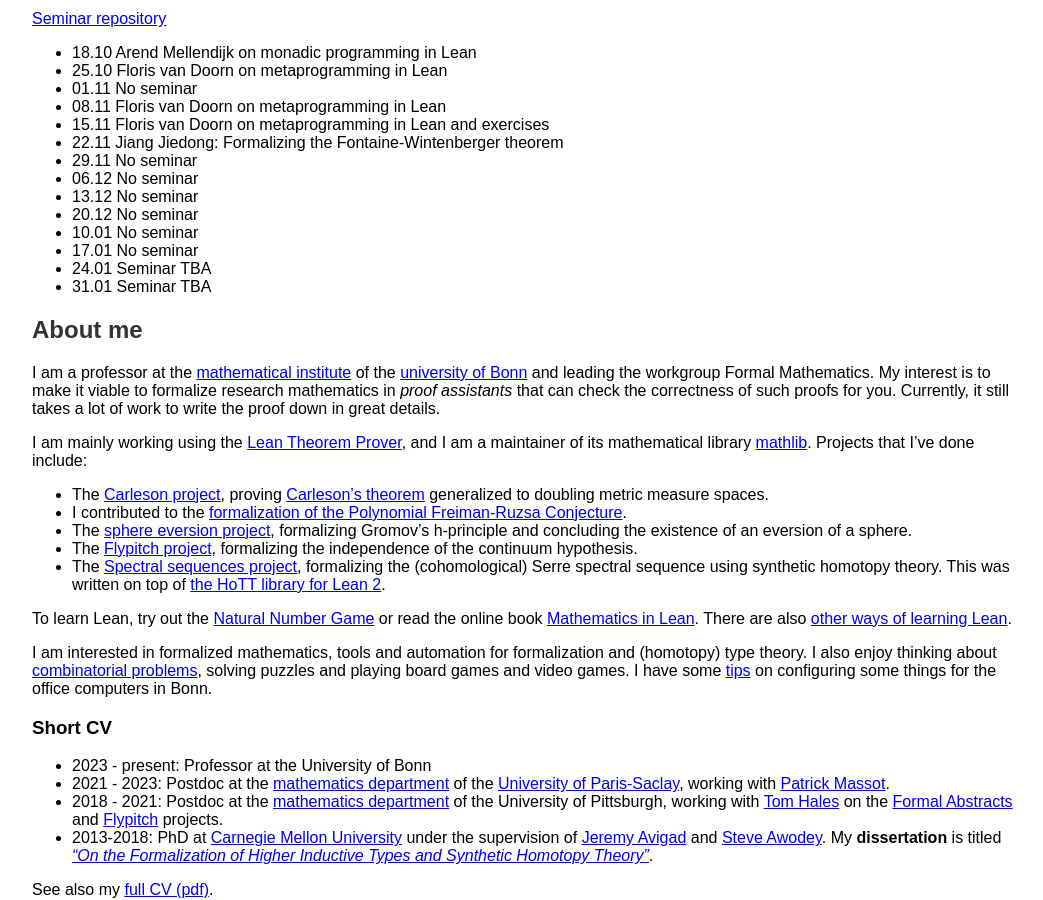
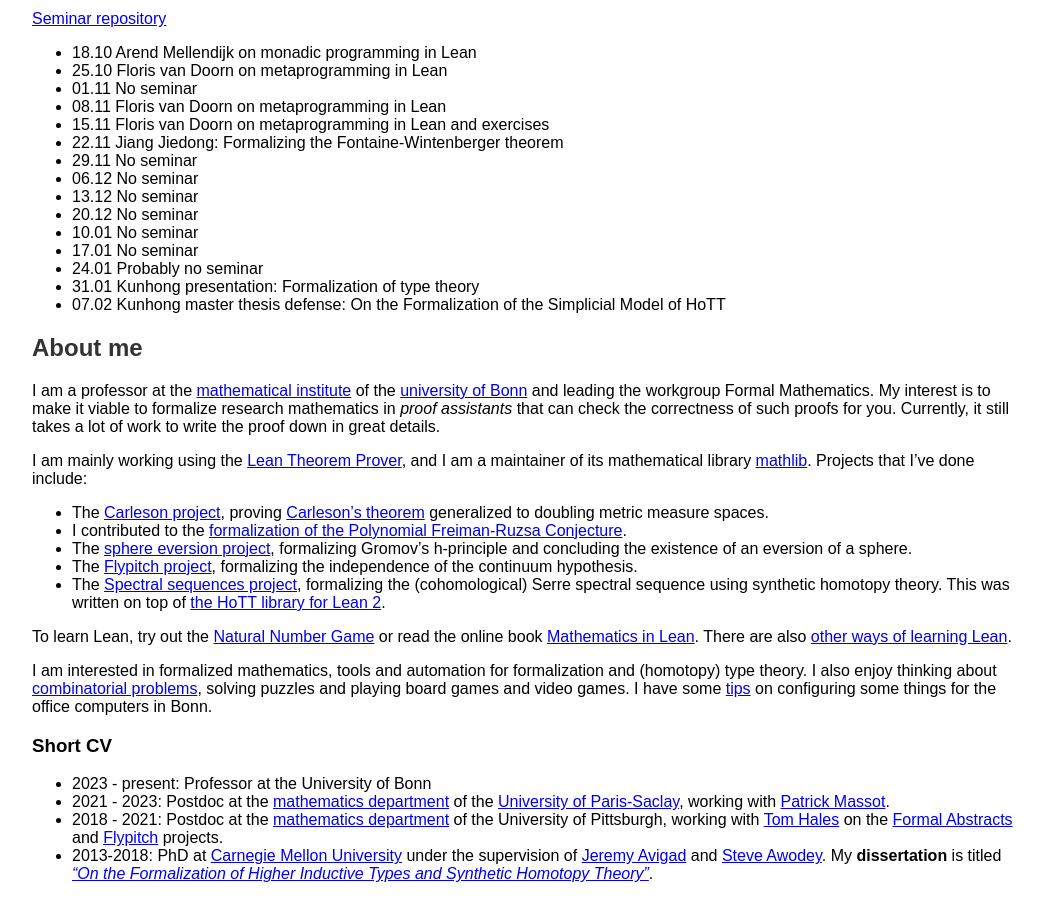
Before and after one commit to fpvandoorn/fpvandoorn.github.io, a Jekyll site: the page built from index.md, in a window 1280 px wide and 900 px high, scrolled down 711 px. Shown: the whole window, without its empty margins (108-1151 px from the left). Built offline with Jekyll 4.4.1, drawn with Linux system fonts in a browser that asks for light colours; our own code applies the rules of GitHub Pages for plain Markdown files.

Commit message:
seminars

```diff
--- a/index.md
+++ b/index.md
@@ -61,8 +61,9 @@
 * 20.12 No seminar
 * 10.01 No seminar
 * 17.01 No seminar
-* 24.01 Seminar TBA
-* 31.01 Seminar TBA
+* 24.01 Probably no seminar
+* 31.01 Kunhong presentation: Formalization of type theory
+* 07.02 Kunhong master thesis defense: On the Formalization of the Simplicial Model of HoTT
 
 ## About me
 
```
